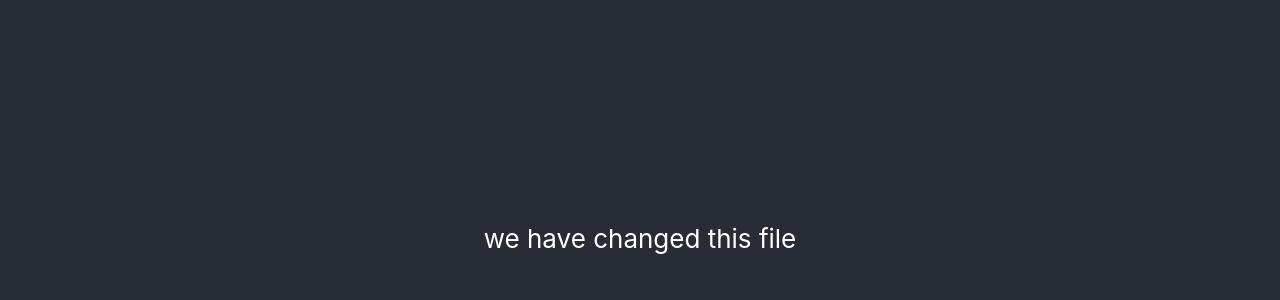
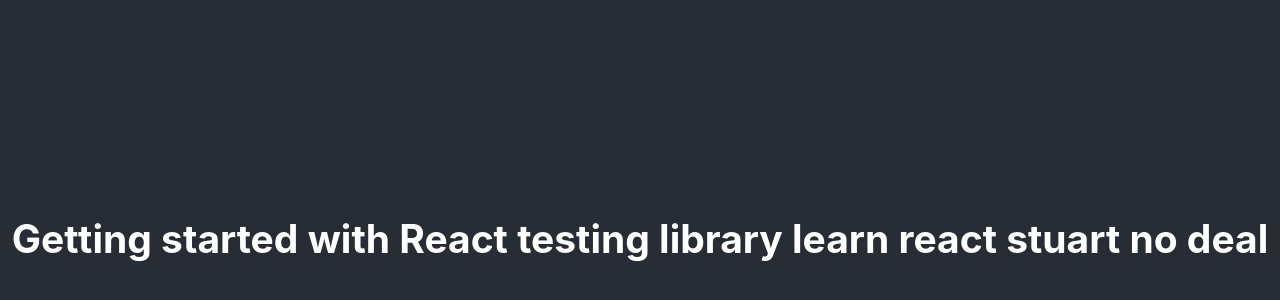
Before and after one commit to rayway44/cicd, a React (Create React App) app: page / in a window 1280 px wide. Shown: the part 162-462 px from the top of the page. Built offline with nearby package versions, Linux system fonts and the light colour scheme.

Commit message:
have put stuart back

```diff
--- a/src/App.js
+++ b/src/App.js
@@ -1,14 +1,13 @@
-import logo from './logo.svg';
-import './App.css';
+import React from "react";
+import "./App.css";
 
 function App() {
   return (
     <div className="App">
       <header className="App-header">
-        we have changed this file
+        <h2>Getting started with React testing library learn react stuart no deal</h2>
       </header>
     </div>
   );
 }
-
 export default App;
```
